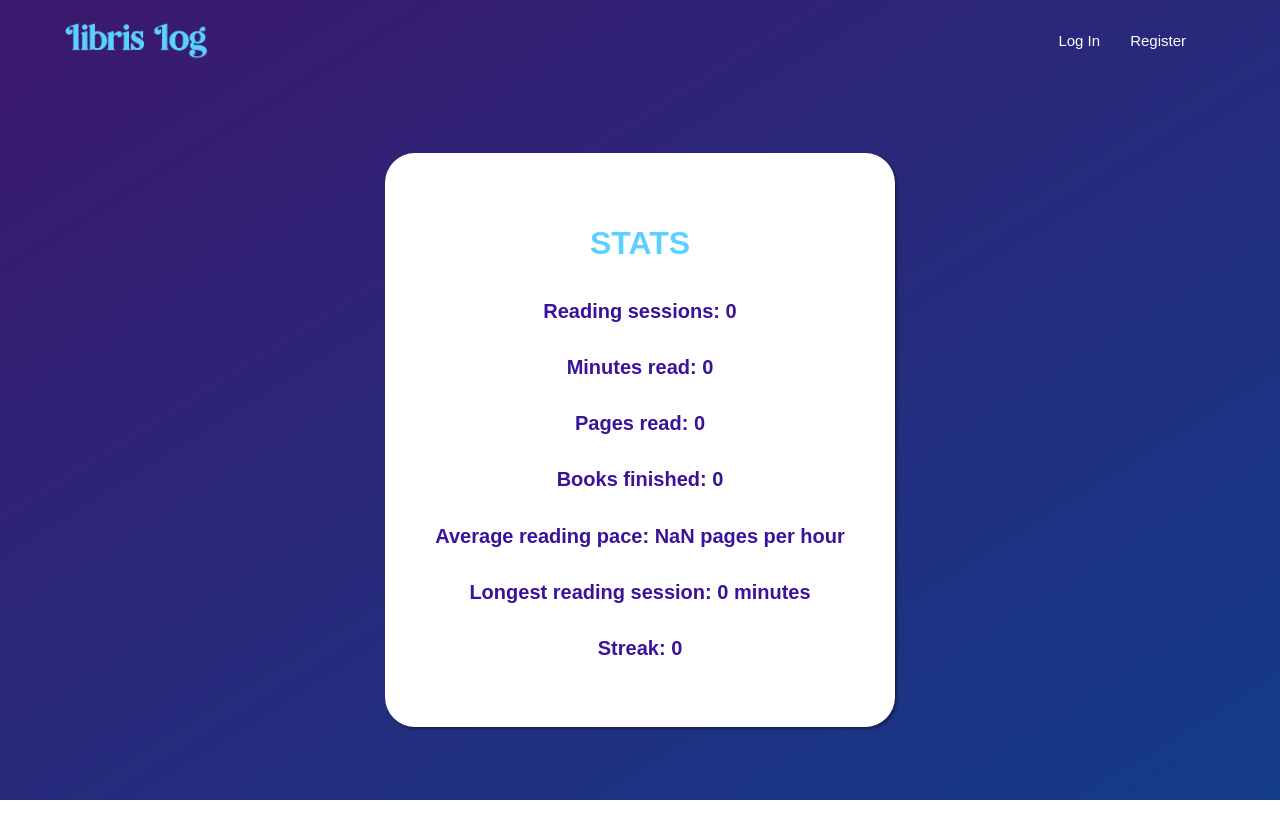
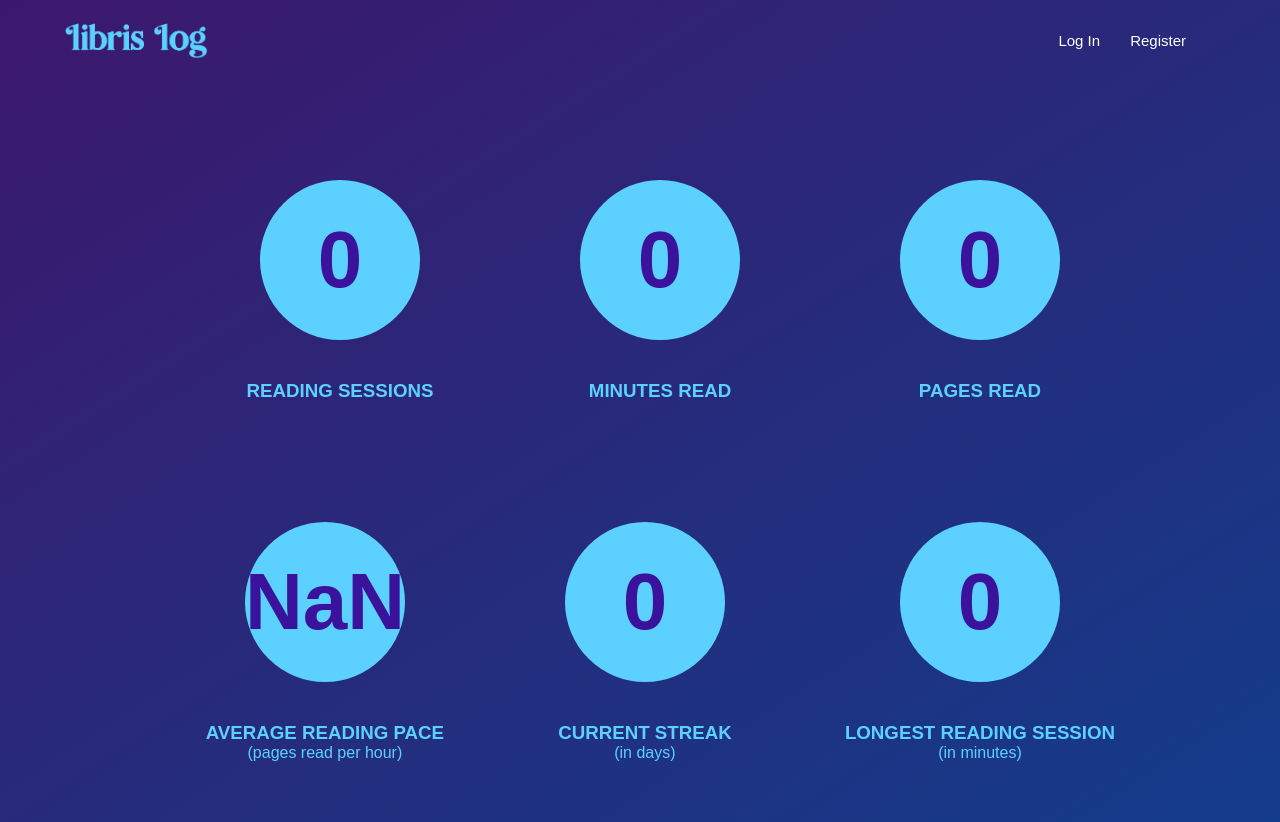
Before and after one commit to maywoollcott/librislog, a React (Create React App) app in the folder client/: page /stats in a window 1280 px wide. Before the commit the page ends 800 px from the top, so only its background shows below. Built offline with nearby package versions, Linux system fonts and the light colour scheme; no server answers; a web font is replaced by a local one.

Commit message:
styles stats page

```diff
--- a/client/src/App.css
+++ b/client/src/App.css
@@ -425,6 +425,45 @@ svg {
   box-shadow: rgba(0, 0, 0, 0.37) 1.95px 1.95px 2.6px;
 }
 
-.statscard h2 {
-  font-size: 20px;
+.circle h2 {
+  font-size: 80px;
+  color: var(--darkpurple);
 }
+
+.circle {
+  display: flex;
+  background-color: var(--lightaqua);
+  height: 20vh;
+  position: relative;
+  width: 20vh;
+  border-radius: 50%;
+  justify-content: center;
+  align-items: center;
+  margin: 40px;
+}
+
+.stats {
+  display: flex;
+  flex-direction: column;
+  align-items: center;
+  margin: 40px;
+}
+
+.stats h3 {
+  margin: 0;
+  color: var(--lightaqua)
+}
+
+.stats p {
+  margin: 0;
+  color: var(--lightaqua);
+}
+
+.statscontainer {
+  width: 100%;
+  margin: 20px;
+  display: flex;
+  flex-wrap: wrap;
+  justify-content: center;
+  align-items: center;
+}
--- a/client/src/components/Stats.js
+++ b/client/src/components/Stats.js
@@ -13,15 +13,55 @@ const Stats = () => {
 
 
   return (
-    <div className="statscard">
-      <h1>STATS</h1>
-      <h2>Reading sessions: {totalReadingSessions}</h2>
-      <h2>Minutes read: {totalReadingTime}</h2>
-      <h2>Pages read: {totalPagesRead}</h2>
-      <h2>Books finished: {totalBooksFinished}</h2>
-      <h2>Average reading pace: {Math.round(totalPagesRead/totalReadingTime*60)} pages per hour</h2>
-      <h2>Longest reading session: {Math.max(...value.sessions.map(session => session.minutes), 0)} minutes</h2>
-      <h2>Streak: {value.streak}</h2>
+    <div>
+      <div className="statscontainer">
+        <div className="stats">
+          <div className="circle">
+            <h2>{totalReadingSessions}</h2>
+          </div>
+          <h3>READING SESSIONS</h3>
+        </div>
+        <div className="stats">
+          <div className="circle">
+            <h2>{totalReadingTime}</h2>
+          </div>
+          <h3>MINUTES READ</h3>
+        </div>
+        <div className="stats">
+          <div className="circle">
+            <h2>{totalPagesRead}</h2>
+          </div>
+          <h3>PAGES READ</h3>
+        </div>
+        {/* <div className="stats">
+          <div className="circle">
+            <h2>{totalBooksFinished}</h2>
+          </div>
+          <h3>BOOKS FINISHED</h3>
+        </div> */}
+        <div className="stats">
+          <div className="circle">
+            <h2>{Math.round(totalPagesRead/totalReadingTime*60)}</h2>
+          </div>
+          <h3>AVERAGE READING PACE</h3>
+          <p>(pages read per hour)</p>
+        </div>
+        <div className="stats">
+          <div className="circle">
+            <h2>{value.streak}</h2>
+          </div>
+          <h3>CURRENT STREAK</h3>
+          <p>(in days)</p>
+        </div>
+        <div className="stats">
+          <div className="circle">
+            <h2>{Math.max(...value.sessions.map(session => session.minutes), 0)}</h2>
+          </div>
+          <h3>LONGEST READING SESSION</h3>
+          <p>(in minutes)</p>
+        </div>
+      </div>
+
     </div>
   )
 }
```
